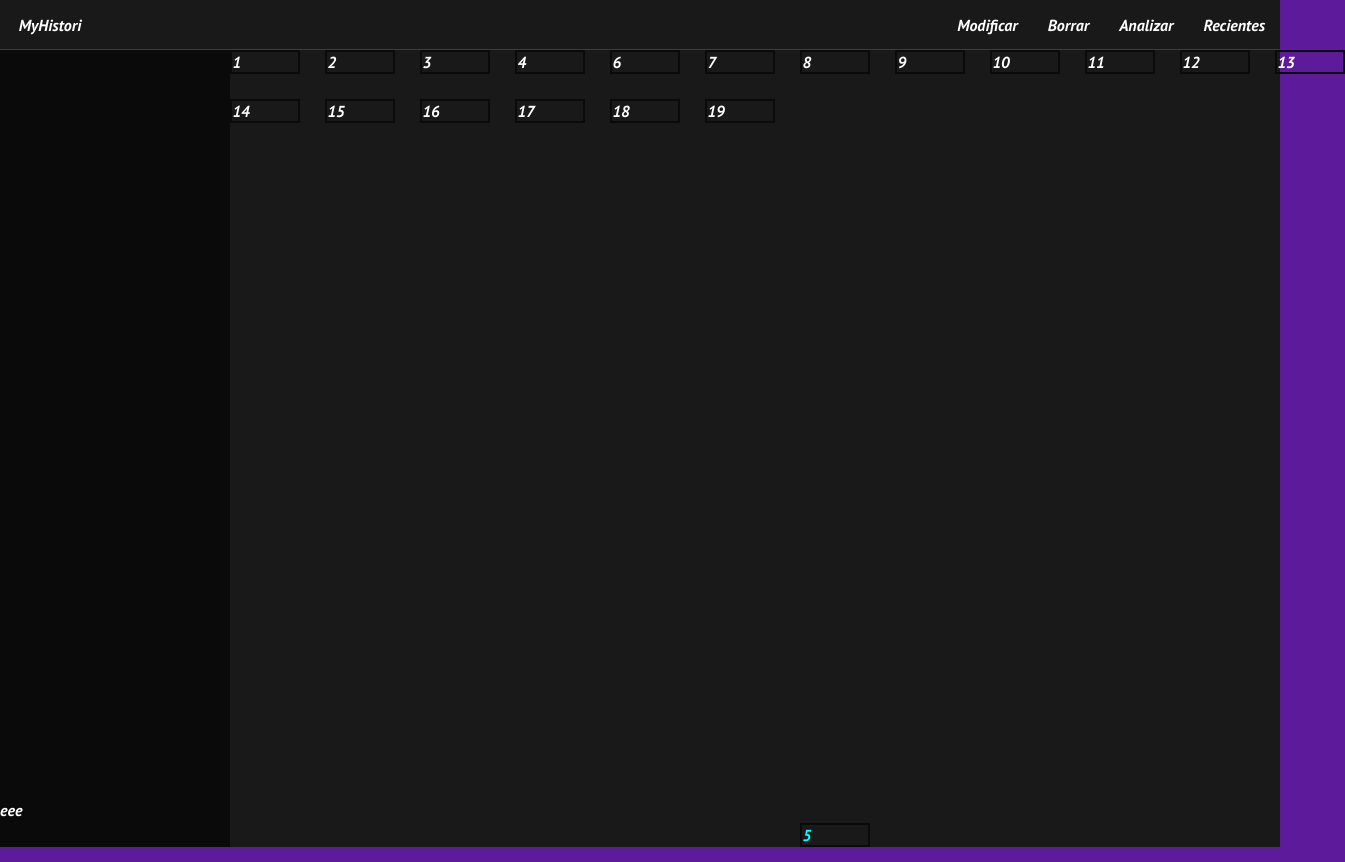
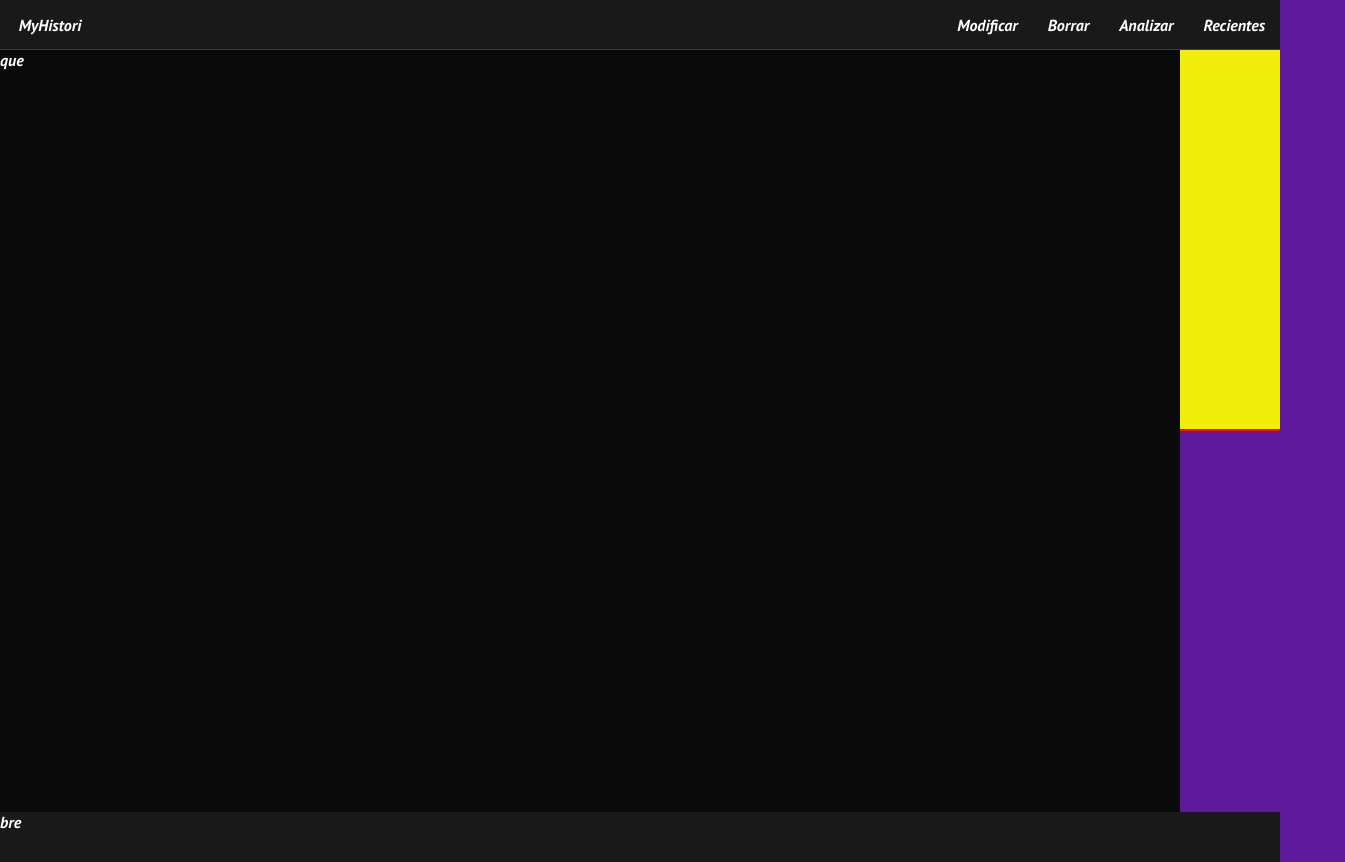
Before and after one commit to Jes015/css-grid, a plain HTML site: page index.html in a window 1280 px wide. Shown: the whole page, 1345 px wide, since content can reach past the window. Drawn offline with Linux system fonts and the light colour scheme.

Commit message:
grid-areas

```diff
--- a/index.html
+++ b/index.html
@@ -1,17 +1,13 @@
 <!DOCTYPE html>
 <html lang="en">
-
 <head>
     <meta charset="UTF-8">
     <meta http-equiv="X-UA-Compatible" content="IE=edge">
     <meta name="viewport" content="width=device-width, initial-scale=1.0">
     <title>Explicit grid</title>
     <link rel="stylesheet" href="./styles.css">
-    <link rel="preconnect" href="https://fonts.googleapis.com">
-    <link rel="preconnect" href="https://fonts.gstatic.com" crossorigin>
-    <link href="https://fonts.googleapis.com/css2?family=PT+Sans:ital,wght@1,700&display=swap" rel="stylesheet">
+    <link rel="preconnect" href="https://fonts.googleapis.com"><link rel="preconnect" href="https://fonts.gstatic.com" crossorigin><link href="https://fonts.googleapis.com/css2?family=PT+Sans:ital,wght@1,700&display=swap" rel="stylesheet">
 </head>
-
 <body>
     <header>
         <span>MyHistori</span>
@@ -25,33 +21,13 @@
         </nav>
     </header>
     <main>
-        <div class="main-nav">
-        </div>
-        <div class="main-edit">
-            <div class="prueba-grid-line">1</div>
-            <div class="prueba-grid-line">2</div>
-            <div class="prueba-grid-line">3</div>
-            <div class="prueba-grid-line">4</div>
-            <div class="prueba-grid-line">5</div>
-            <div class="prueba-grid-line">6</div>
-            <div class="prueba-grid-line">7</div>
-            <div class="prueba-grid-line">8</div>
-            <div class="prueba-grid-line">9</div>
-            <div class="prueba-grid-line">10</div>
-            <div class="prueba-grid-line">11</div>
-            <div class="prueba-grid-line">12</div>
-            <div class="prueba-grid-line">13</div>
-            <div class="prueba-grid-line">14</div>
-            <div class="prueba-grid-line">15</div>
-            <div class="prueba-grid-line">16</div>
-            <div class="prueba-grid-line">17</div>
-            <div class="prueba-grid-line">18</div>
-            <div class="prueba-grid-line">19</div>
-        </div>
     </main>
+    <aside>
+        que
+    </aside>
+
     <footer>
-        eee
+        bre
     </footer>
 </body>
-
 </html>
--- a/styles.css
+++ b/styles.css
@@ -13,17 +13,21 @@
     padding: 0px;
 }
 body{
-    height: 100vh;
-    display: grid;
-    grid-template-columns: 1fr;
-    grid-template-rows: 50px calc(100vh - 50px) 50px;
     background-color: var(--primary-Color);
     color:var(--text-Color);
     font-family: var(--primary-Font);
-    overflow-y: scroll;
+    display: grid;
+    grid-template-columns: 1fr 100px;
+    grid-template-rows: 50px repeat(2, calc(53.9vh - 50px)) 50px;
+    grid-template-areas:
+    "header header"
+    "aside main"
+    "aside ."
+    "footer footer";
 }
 
 header{
+    grid-area: header;
     display: grid;
     grid-template-columns: 100px 1fr;
     align-items: center;
@@ -35,12 +39,19 @@ header{
 }
 
 main{
+    grid-area: main;
     display: grid;
-    grid-template-columns: 18vw 82vw;
-    grid-template-rows: 1fr;
+    background-color: var(--terceary-Color);
+    border-bottom:2px solid red;
 }
 
+aside{
+    grid-area:aside;
+}
 
+footer{
+    grid-area:footer;
+}
 
 header nav ul{
     display: flex;
@@ -55,26 +66,10 @@ header nav ul li{
     cursor: pointer;
 }
 
-.main-nav{
+aside{
     background-color: var(--url-background);
 }
 
-.main-edit{
+footer{
     background-color: var(--secundary-Color);
-    display: grid;
-    grid-template-columns: repeat(12, 70px);
-    grid-template-rows: repeat(50px);
-    gap: 25px;
 }
-
-.prueba-grid-line{
-    background-color: url(--url-background);
-    border:2px solid var(--url-background)
-}
-
-.prueba-grid-line:nth-child(5){
-    color: aqua;
-    grid-column: 7/8;
-    grid-row: 30/31;
-
-}
```
